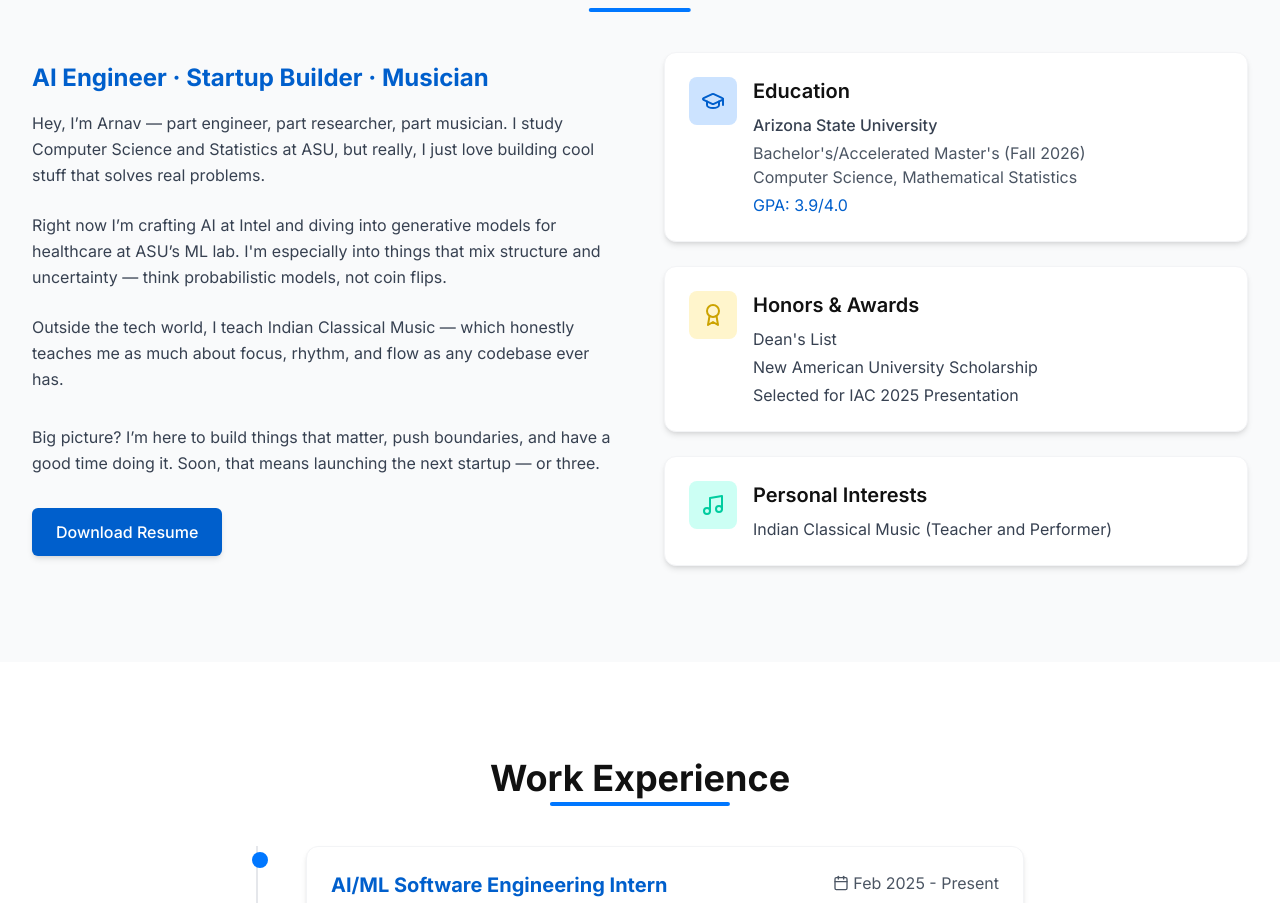
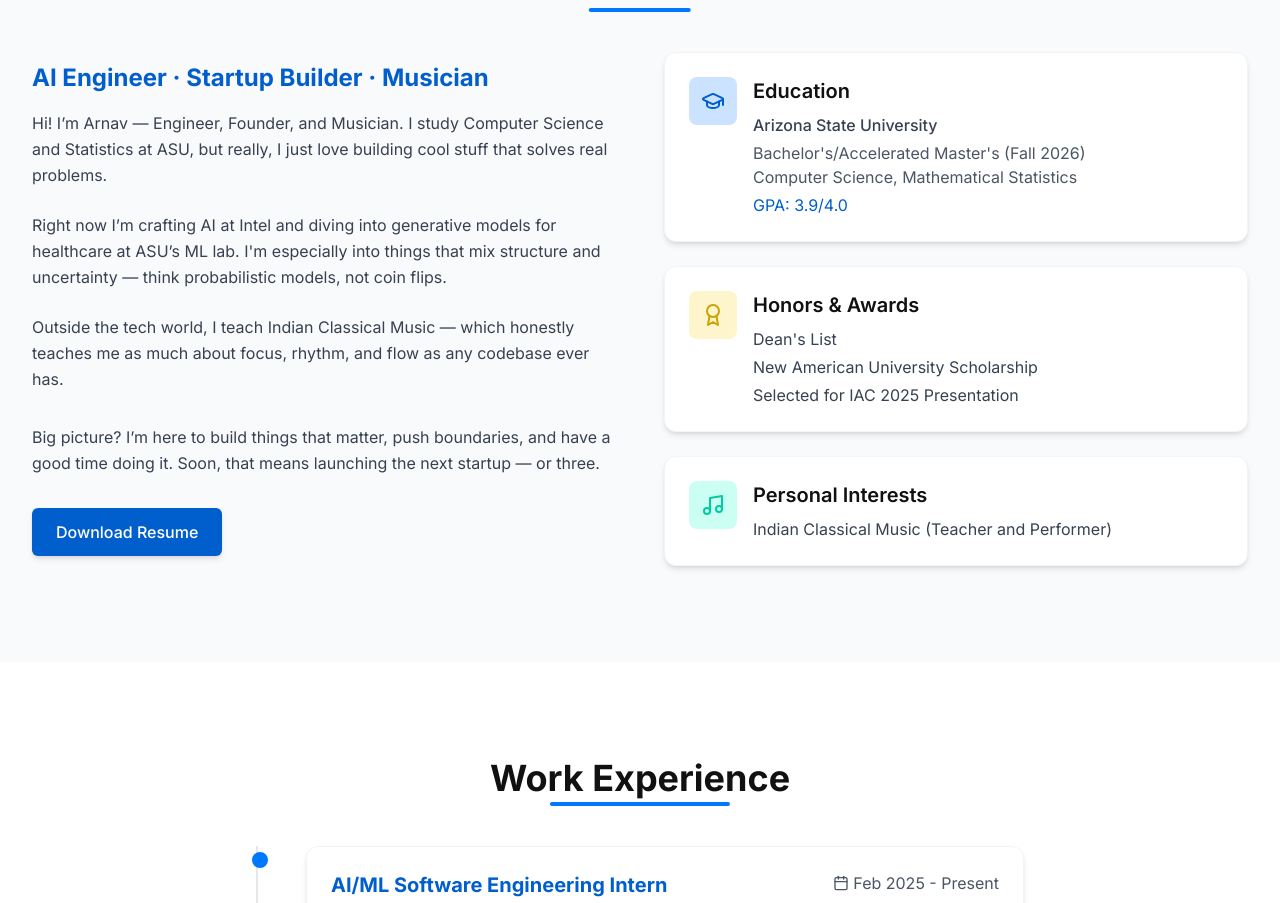
Before and after one commit to aarora80/arnavaroraortfolioweb, a React (Vite) app: page / in a window 1280 px wide. Shown: the part 932-1835 px from the top of the page. Built offline with nearby package versions, Linux system fonts and the light colour scheme.

Commit message:
Updated About.tsx

```diff
--- a/src/components/About.tsx
+++ b/src/components/About.tsx
@@ -47,7 +47,7 @@ const About: React.FC = () => {
             </h3>
 
           <p className="text-gray-700 dark:text-gray-300 mb-6 leading-relaxed">
-            Hey, I’m Arnav — part engineer, part researcher, part musician. I study Computer Science and Statistics at ASU, but really, I just love building cool stuff that solves real problems.
+            Hi! I’m Arnav — Engineer, Founder, and Musician. I study Computer Science and Statistics at ASU, but really, I just love building cool stuff that solves real problems.
           </p>
 
           <p className="text-gray-700 dark:text-gray-300 mb-6 leading-relaxed">
```
